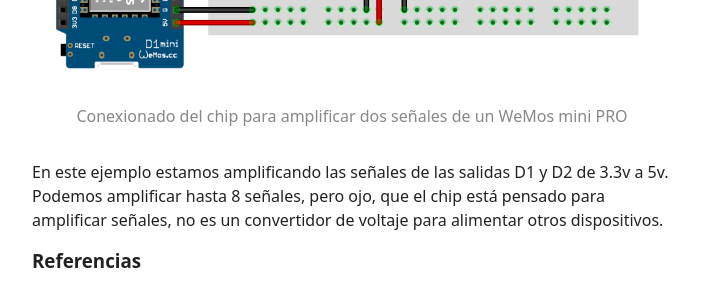
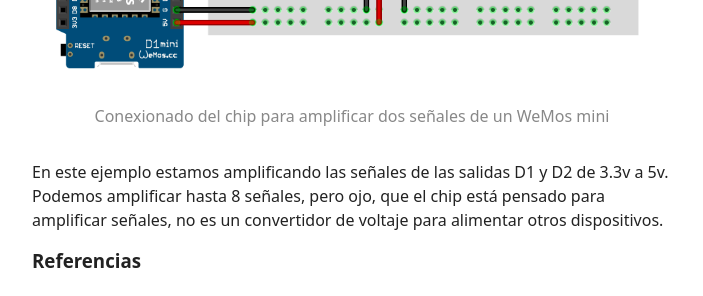
Before and after one commit to miliamperios/miliamperios.github.io, a Jekyll site: the page built from _posts/2018-05-26-level-shifter.md, in a window 1280 px wide. Shown: the part 990-1286 px from the top of the page, without its empty margins (288-991 px from the left). Built offline with Jekyll 4.4.1, drawn with Linux system fonts in a browser that asks for light colours.

```diff
--- a/_posts/2018-05-26-level-shifter.md
+++ b/_posts/2018-05-26-level-shifter.md
@@ -15,7 +15,7 @@
 {% include image.html
   img="assets/2018-05-26-levelshifter.png"
   title="Esquema level shifter"
-  caption="Conexionado del chip para amplificar dos señales de un WeMos mini PRO"
+  caption="Conexionado del chip para amplificar dos señales de un WeMos mini"
  %}
 
 En este ejemplo estamos amplificando las señales de las salidas D1 y D2 de 3.3v a 5v. Podemos amplificar hasta 8 señales, pero ojo, que el chip está pensado para amplificar señales, no es un convertidor de voltaje para alimentar otros dispositivos.
```
Also changed, not shown: assets/180526_levelshifter.png (deleted).
